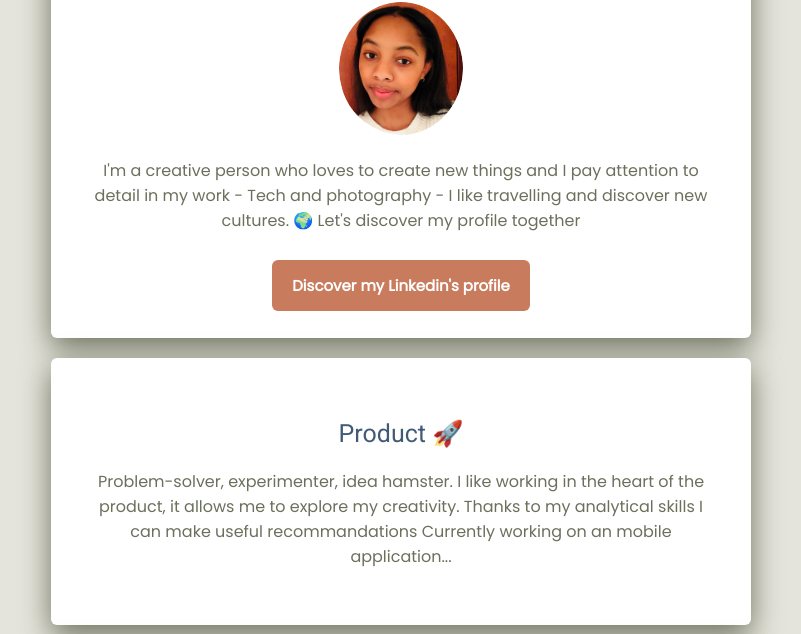
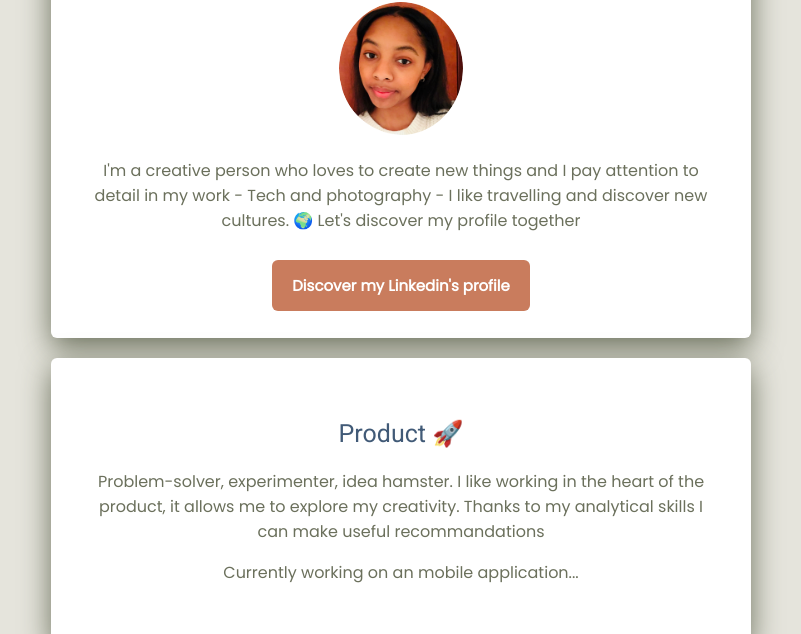
Before and after one commit to Nora-oumoucha/my-profile, a plain HTML site: page index.html in a window 1280 px wide. Shown: the part 166-800 px from the top of the page, without its empty margins (239-1040 px from the left). Drawn offline with Linux system fonts and the light colour scheme.

Commit message:
Update index.html

```diff
--- a/index.html
+++ b/index.html
@@ -26,7 +26,8 @@
 			<h2>Product 🚀</h2>
 			<p>Problem-solver, experimenter, idea hamster. I like working in the heart of the product, it allows me to explore my creativity. Thanks to my analytical skills I can make useful recommandations
 
-				Currently working on an mobile application...
+			</p>
+			<p>Currently working on an mobile application...
 			</p>
 
 		</div>
```
